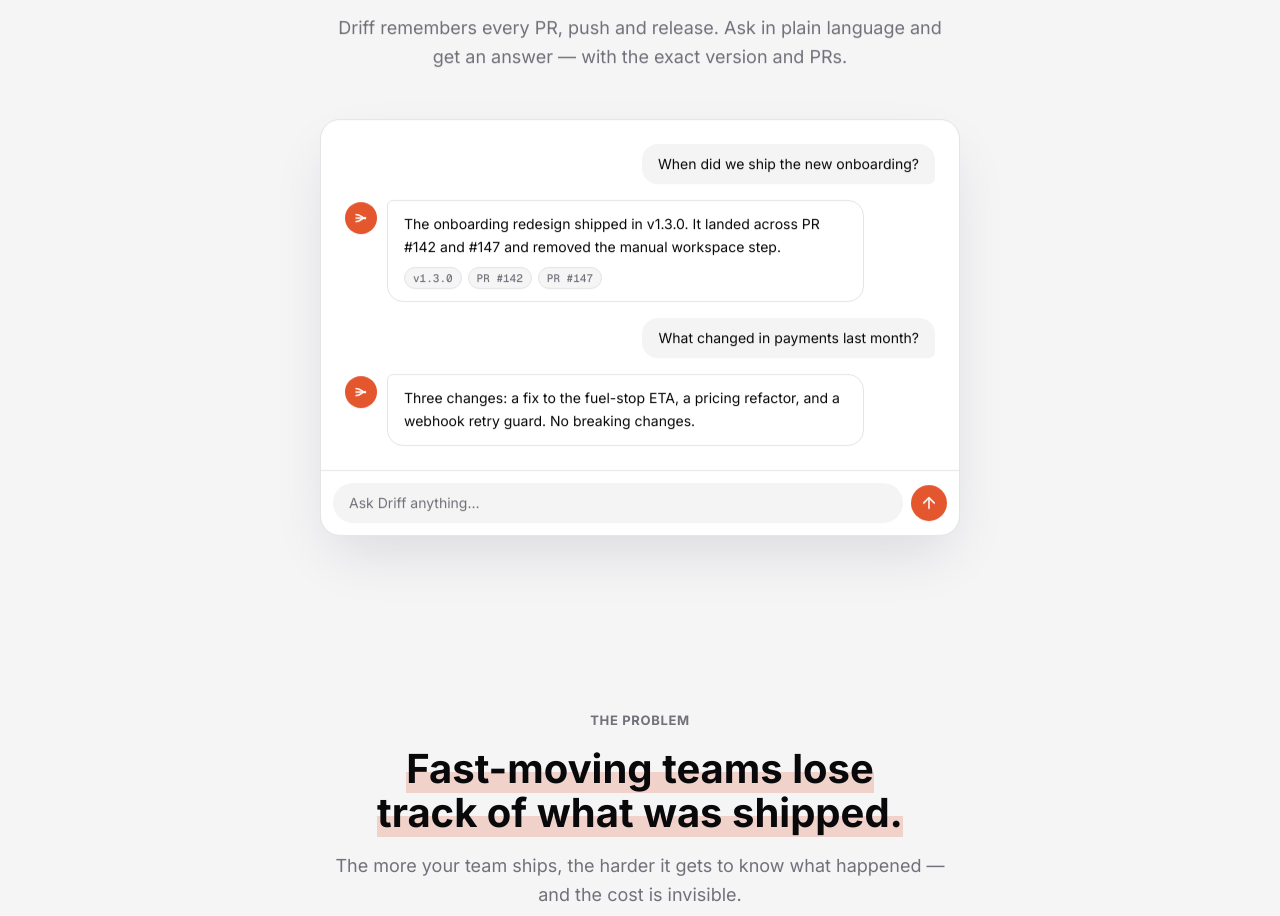
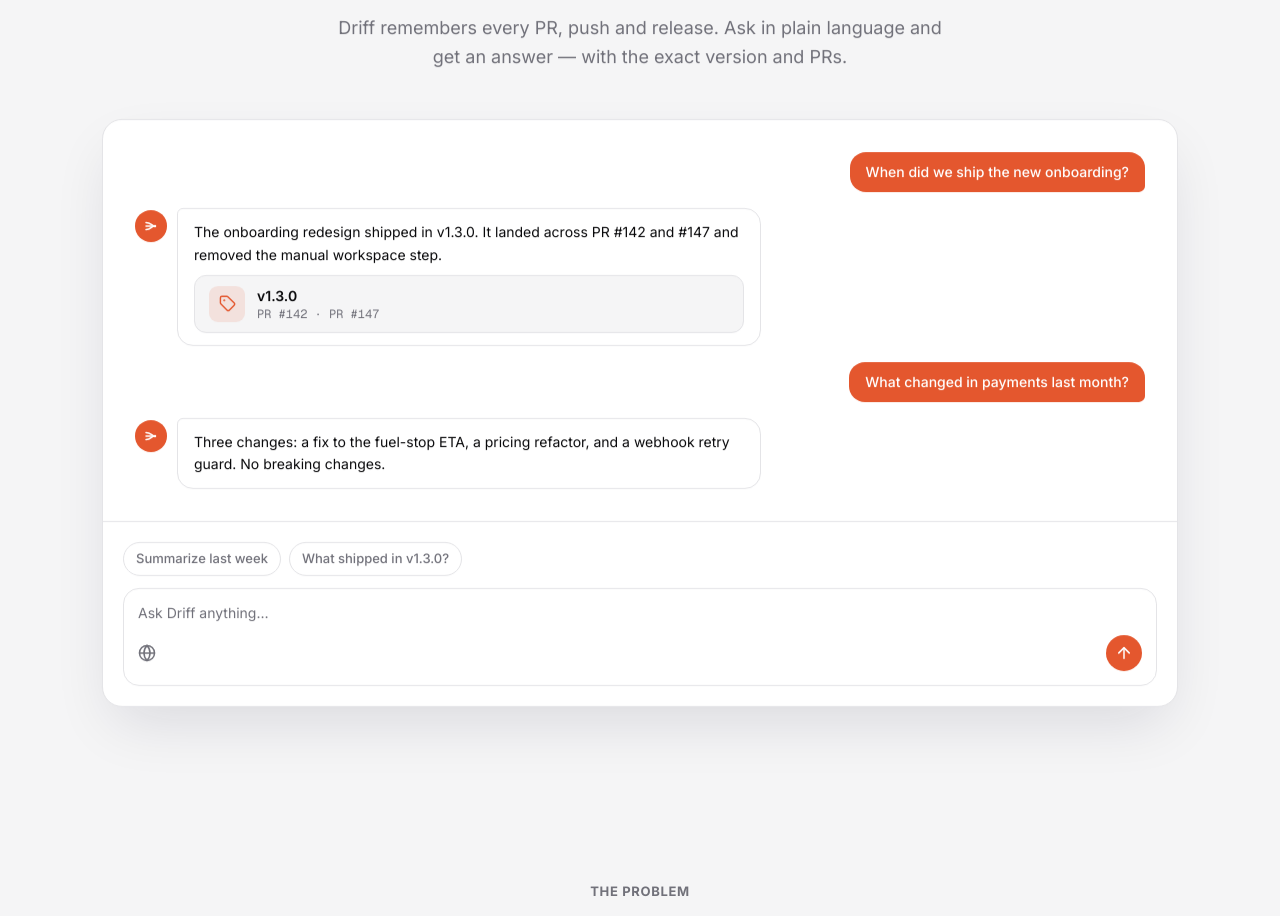
Before and after one commit to AntonyLajes/driff-landing-page, a React (Vite) app: page / in a window 1280 px wide. Shown: the part 1554-2470 px from the top of the page. Built offline with nearby package versions, Linux system fonts and the light colour scheme; no server answers.

Commit message:
feat(ask): full-width chat showcase, ref-style UI
- chat panel spans the section content width (was narrow/centered)
- user bubbles right (brand orange), AI left with avatar + result card
- suggestion chips + rich input bar (globe + circular send)

```diff
--- a/src/components/AskDriff.tsx
+++ b/src/components/AskDriff.tsx
@@ -1,4 +1,4 @@
-import { ArrowUp } from 'lucide-react'
+import { ArrowUp, Globe, Tag } from 'lucide-react'
 
 import { useCopy } from '@/i18n'
 import { DriffMark } from './DriffMark'
@@ -6,32 +6,41 @@
 
 function UserBubble({ text }: { text: string }) {
   return (
-    <div className="max-w-[82%] self-end rounded-2xl rounded-br-md bg-muted px-4 py-2.5 text-sm text-foreground">
+    <div className="max-w-[85%] self-end rounded-2xl rounded-br-md bg-primary px-4 py-2.5 text-sm font-medium text-on-primary sm:max-w-[58%]">
       {text}
     </div>
   )
 }
 
-function DriffBubble({ text, sources }: { text: string; sources?: string[] }) {
+function ResultCard({ title, meta }: { title: string; meta: string }) {
   return (
-    <div className="flex max-w-[88%] items-start gap-2.5 self-start">
+    <div className="mt-1 flex items-center gap-3 rounded-xl border border-line bg-canvas px-3.5 py-2.5">
+      <span className="flex size-9 shrink-0 items-center justify-center rounded-[9px] bg-primary-soft">
+        <Tag size={17} className="text-primary" />
+      </span>
+      <div className="flex min-w-0 flex-col">
+        <span className="text-sm font-semibold text-foreground">{title}</span>
+        {meta && <span className="truncate font-mono text-xs text-muted-foreground">{meta}</span>}
+      </div>
+    </div>
+  )
+}
+
+function DriffBubble({
+  text,
+  result,
+}: {
+  text: string
+  result?: { title: string; meta: string }
+}) {
+  return (
+    <div className="flex max-w-[88%] items-start gap-2.5 self-start sm:max-w-[62%]">
       <span className="mt-0.5 flex size-8 shrink-0 items-center justify-center rounded-pill bg-primary">
         <DriffMark size={18} className="text-on-primary" />
       </span>
-      <div className="flex flex-col gap-2 rounded-2xl rounded-tl-md border border-line bg-background px-4 py-3">
+      <div className="flex flex-col gap-1 rounded-2xl rounded-tl-md border border-line bg-background px-4 py-3">
         <p className="text-sm leading-relaxed text-foreground">{text}</p>
-        {sources && sources.length > 0 && (
-          <div className="flex flex-wrap gap-1.5">
-            {sources.map((s) => (
-              <span
-                key={s}
-                className="rounded-pill border border-line bg-canvas px-2 py-0.5 font-mono text-[11px] font-medium text-muted-foreground"
-              >
-                {s}
-              </span>
-            ))}
-          </div>
-        )}
+        {result && <ResultCard title={result.title} meta={result.meta} />}
       </div>
     </div>
   )
@@ -39,7 +48,8 @@
 
 export function AskDriff() {
   const { ask } = useCopy()
-  const sources = ask.a1sources.split(' · ')
+  const src = ask.a1sources.split(' · ')
+  const result = { title: src[0] ?? '', meta: src.slice(1).join(' · ') }
 
   return (
     <Section id="ask" tone="canvas">
@@ -50,20 +60,30 @@
         subtitle={ask.subtitle}
       />
 
-      <div className="mx-auto mt-12 w-full max-w-[640px]">
-        <div className="shadow-window flex flex-col overflow-hidden rounded-card border border-line bg-card">
-          <div className="flex flex-col gap-4 p-5 sm:p-6">
+      <div className="shadow-window mt-12 flex flex-col overflow-hidden rounded-card border border-line bg-card">
+        <div className="flex flex-col gap-4 p-5 sm:p-8">
           <UserBubble text={ask.q1} />
-            <DriffBubble text={ask.a1} sources={sources} />
+          <DriffBubble text={ask.a1} result={result} />
           <UserBubble text={ask.q2} />
           <DriffBubble text={ask.a2} />
         </div>
 
-          {/* Decorative input bar (showcase only). */}
-          <div className="flex items-center gap-2 border-t border-line p-3">
-            <span className="flex flex-1 items-center rounded-pill bg-muted px-4 py-2.5 text-sm text-muted-foreground">
-              {ask.inputPlaceholder}
+        {/* Suggestion chips + rich input (decorative showcase). */}
+        <div className="border-t border-line p-4 sm:p-5">
+          <div className="mb-3 flex flex-wrap gap-2">
+            {[ask.suggest1, ask.suggest2].map((s) => (
+              <span
+                key={s}
+                className="rounded-pill border border-line bg-background px-3 py-1.5 text-[13px] font-medium text-muted-foreground"
+              >
+                {s}
               </span>
+            ))}
+          </div>
+          <div className="flex flex-col gap-3 rounded-2xl border border-line bg-background p-3.5">
+            <span className="text-sm text-muted-foreground">{ask.inputPlaceholder}</span>
+            <div className="flex items-center justify-between">
+              <Globe size={18} className="text-muted-foreground" />
               <span
                 aria-hidden
                 className="flex size-9 shrink-0 items-center justify-center rounded-pill bg-primary text-on-primary"
@@ -73,6 +93,7 @@
             </div>
           </div>
         </div>
+      </div>
     </Section>
   )
 }
--- a/src/i18n/locales/de.ts
+++ b/src/i18n/locales/de.ts
@@ -124,6 +124,8 @@
     a1sources: 'v1.3.0 · PR #142 · PR #147',
     q2: 'Was hat sich letzten Monat bei Zahlungen geändert?',
     a2: 'Drei Änderungen: ein Fix für die Tankstopp-ETA, ein Pricing-Refactor und ein Webhook-Retry-Guard. Keine Breaking Changes.',
+    suggest1: 'Letzte Woche zusammenfassen',
+    suggest2: 'Was kam in v1.3.0?',
   },
   integrations: {
     eyebrow: 'INTEGRATIONEN',
--- a/src/i18n/locales/en.ts
+++ b/src/i18n/locales/en.ts
@@ -122,6 +122,8 @@
     a1sources: 'v1.3.0 · PR #142 · PR #147',
     q2: 'What changed in payments last month?',
     a2: 'Three changes: a fix to the fuel-stop ETA, a pricing refactor, and a webhook retry guard. No breaking changes.',
+    suggest1: 'Summarize last week',
+    suggest2: 'What shipped in v1.3.0?',
   },
   integrations: {
     eyebrow: 'INTEGRATIONS',
--- a/src/i18n/locales/es.ts
+++ b/src/i18n/locales/es.ts
@@ -124,6 +124,8 @@
     a1sources: 'v1.3.0 · PR #142 · PR #147',
     q2: '¿Qué cambió en pagos el último mes?',
     a2: 'Tres cambios: un arreglo del ETA de las paradas de combustible, un refactor de precios y un guard de reintento en el webhook. Sin breaking changes.',
+    suggest1: 'Resumir la última semana',
+    suggest2: '¿Qué salió en la v1.3.0?',
   },
   integrations: {
     eyebrow: 'INTEGRACIONES',
--- a/src/i18n/locales/pt.ts
+++ b/src/i18n/locales/pt.ts
@@ -124,6 +124,8 @@
     a1sources: 'v1.3.0 · PR #142 · PR #147',
     q2: 'O que mudou em pagamentos no último mês?',
     a2: 'Três mudanças: correção do ETA das paradas de combustível, um refactor de precificação e um guard de retry no webhook. Sem breaking changes.',
+    suggest1: 'Resumir a última semana',
+    suggest2: 'O que saiu na v1.3.0?',
   },
   integrations: {
     eyebrow: 'INTEGRAÇÕES',
--- a/src/i18n/locales/zh.ts
+++ b/src/i18n/locales/zh.ts
@@ -122,6 +122,8 @@
     a1sources: 'v1.3.0 · PR #142 · PR #147',
     q2: '上个月支付方面有什么变化？',
     a2: '三处变化：修复加油站停靠的 ETA、重构计价逻辑，以及为 webhook 增加重试保护。没有破坏性变更。',
+    suggest1: '总结上周',
+    suggest2: 'v1.3.0 发布了什么？',
   },
   integrations: {
     eyebrow: '集成',
```
Lines whose indentation alone changed are shown as unchanged.
